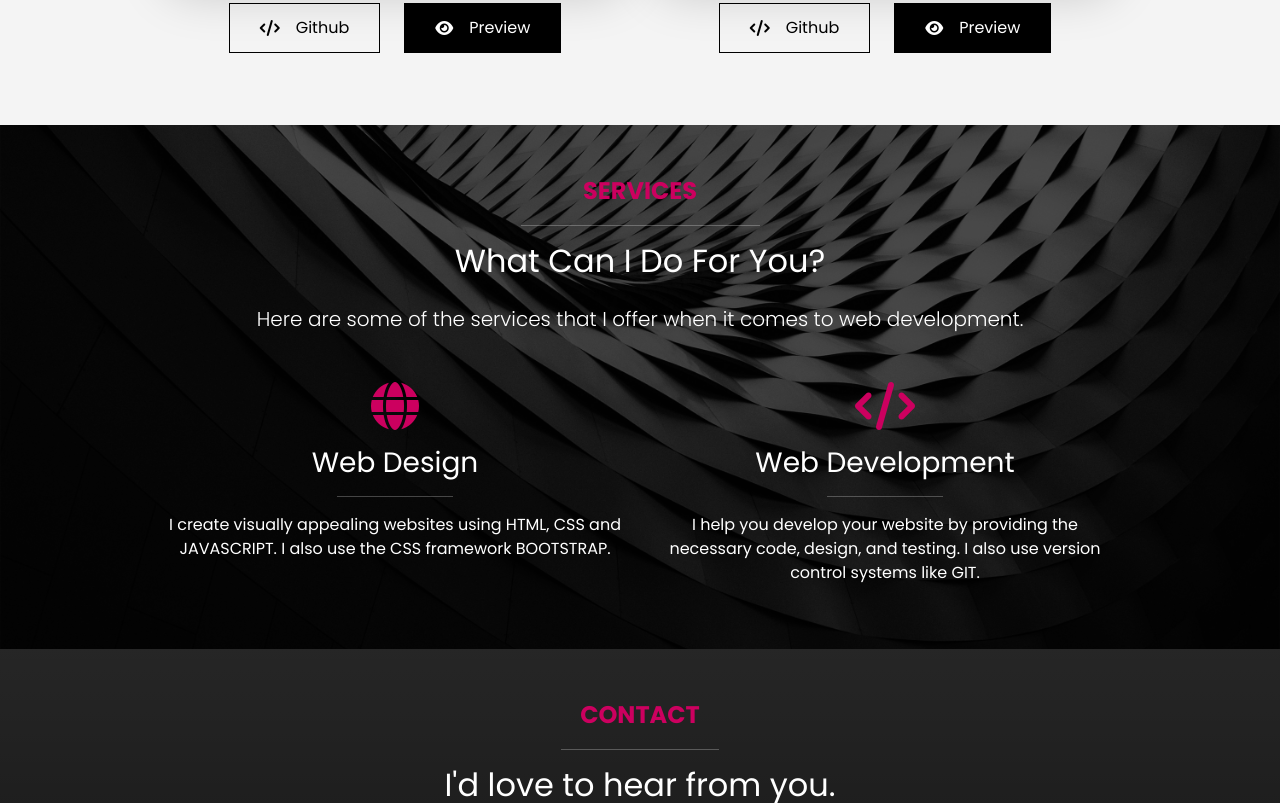
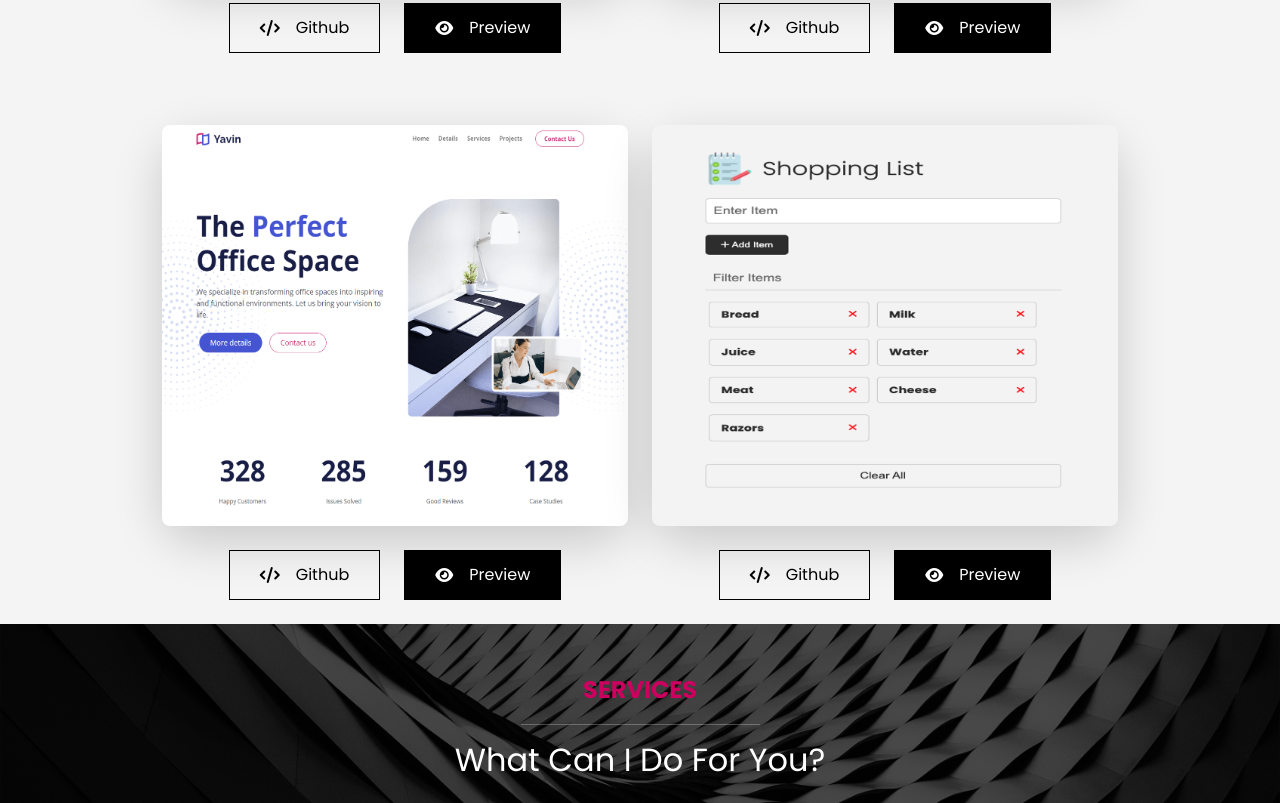
Before and after one commit to Arjun8124/portfolio-website, a website: page index.html in a window 1280 px wide. Shown: the part 3180-3983 px from the top of the page. Drawn offline with Linux system fonts and the light colour scheme.

Commit message:
added some projects to my portfolio section

```diff
--- a/index.html
+++ b/index.html
@@ -294,7 +294,8 @@
           <a href="https://api.whatsapp.com/send?phone=918920840229"
             ><button class="btn btn-outline-dark ms-3">HIRE ME NOW</button></a
           >
-          <a href="https://drive.google.com/file/d/1ykAKbDPaIroJscgP-ZMVXD1UWEh9XVAj/view"
+          <a
+            href="https://drive.google.com/file/d/1ykAKbDPaIroJscgP-ZMVXD1UWEh9XVAj/view"
             ><button class="btn text-bg-dark me-3">DOWNLOAD CV</button></a
           >
         </div>
@@ -378,6 +379,84 @@
                 href="images/corse_resized.png"
                 data-lightbox="project2-preview"
                 data-title="Corse Website"
+              >
+                <button class="btn text-bg-dark me-3">
+                  <div
+                    class="d-flex justify-content-center align-items-center gap-3 preview-button"
+                  >
+                    <i class="fa-solid fa-eye"></i>Preview
+                  </div>
+                </button></a
+              >
+            </div>
+          </div>
+          <div class="col-md-6 mt-4">
+            <div class="project shadow-lg rounded-5">
+              <a
+                href="images/yavin_website.png"
+                data-lightbox="project"
+                data-title="Yavin Website"
+              >
+                <img
+                  src="images/yavin_website.png"
+                  alt=""
+                  class="img-fluid rounded-3"
+                />
+              </a>
+            </div>
+            <div class="d-flex justify-content-center gap-4 mt-4">
+              <a href="https://github.com/Arjun8124/Yavin-Office-Design">
+                <button class="btn btn-outline-dark ms-3">
+                  <div
+                    class="d-flex justify-content-center align-items-center gap-3 github-button"
+                  >
+                    <i class="fas fa-code"></i>Github
+                  </div>
+                </button>
+              </a>
+              <a
+                href="images/yavin_website.png"
+                data-lightbox="project2-preview"
+                data-title="Yavin Website"
+              >
+                <button class="btn text-bg-dark me-3">
+                  <div
+                    class="d-flex justify-content-center align-items-center gap-3 preview-button"
+                  >
+                    <i class="fa-solid fa-eye"></i>Preview
+                  </div>
+                </button></a
+              >
+            </div>
+          </div>
+          <div class="col-md-6 mt-4">
+            <div class="project shadow-lg rounded-5">
+              <a
+                href="images/resized_shopping_list.png"
+                data-lightbox="project"
+                data-title="Shopping List"
+              >
+                <img
+                  src="images/resized_shopping_list.png"
+                  alt=""
+                  class="img-fluid rounded-3"
+                />
+              </a>
+            </div>
+            <div class="d-flex justify-content-center gap-4 mt-4">
+              <a href="https://github.com/Arjun8124/shopping-List-website">
+                <button class="btn btn-outline-dark ms-3">
+                  <div
+                    class="d-flex justify-content-center align-items-center gap-3 github-button"
+                  >
+                    <i class="fas fa-code"></i>Github
+                  </div>
+                </button>
+              </a>
+              <a
+                href="images/resized_shopping_list.png"
+                data-lightbox="project2-preview"
+                data-title="Shopping List"
               >
                 <button class="btn text-bg-dark me-3">
                   <div
```
Also changed, not shown: images/resized_shopping_list.png (added), images/yavin_website.png (added).
